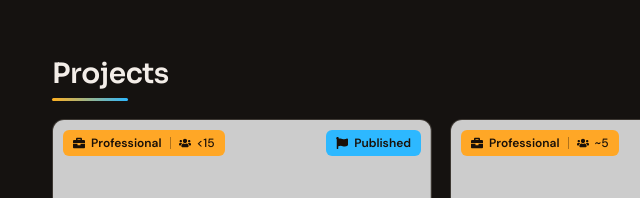
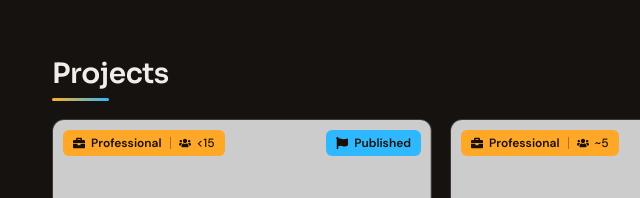
Before and after one commit to nwildofsky/nwildofsky.github.io, a plain HTML site: page index.html in a window 1280 px wide. Shown: the part 602-800 px from the top of the page, 0-640 px from the left. Drawn offline with Linux system fonts and the light colour scheme.

Commit message:
Smaller section underlines

```diff
--- a/css/base.css
+++ b/css/base.css
@@ -258,7 +258,7 @@ button {
 .section-heading::after {
     content: "";
     display: block;
-    width: 7.6rem;
+    width: 5.7rem;
     height: .3rem;
     margin-top: .9rem;
     border-radius: 2px;
```
